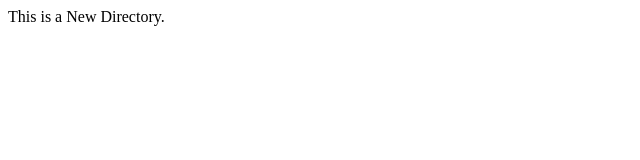
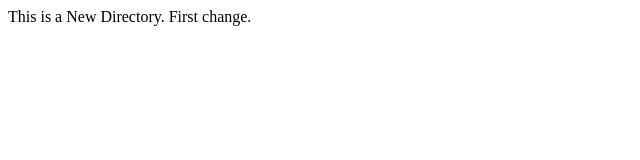
Before and after one commit to BalajiPaskanti/NewRepo, a plain HTML site: page index.html in a window 1280 px wide. Shown: the whole page, without its empty margins (0-640 px from the left). Drawn offline with Linux system fonts and the light colour scheme.

Commit message:
New line added in the index

```diff
--- a/index.html
+++ b/index.html
@@ -1,3 +1,4 @@
 <p>
     This is a New Directory.
+    First change.
 </p>
```
